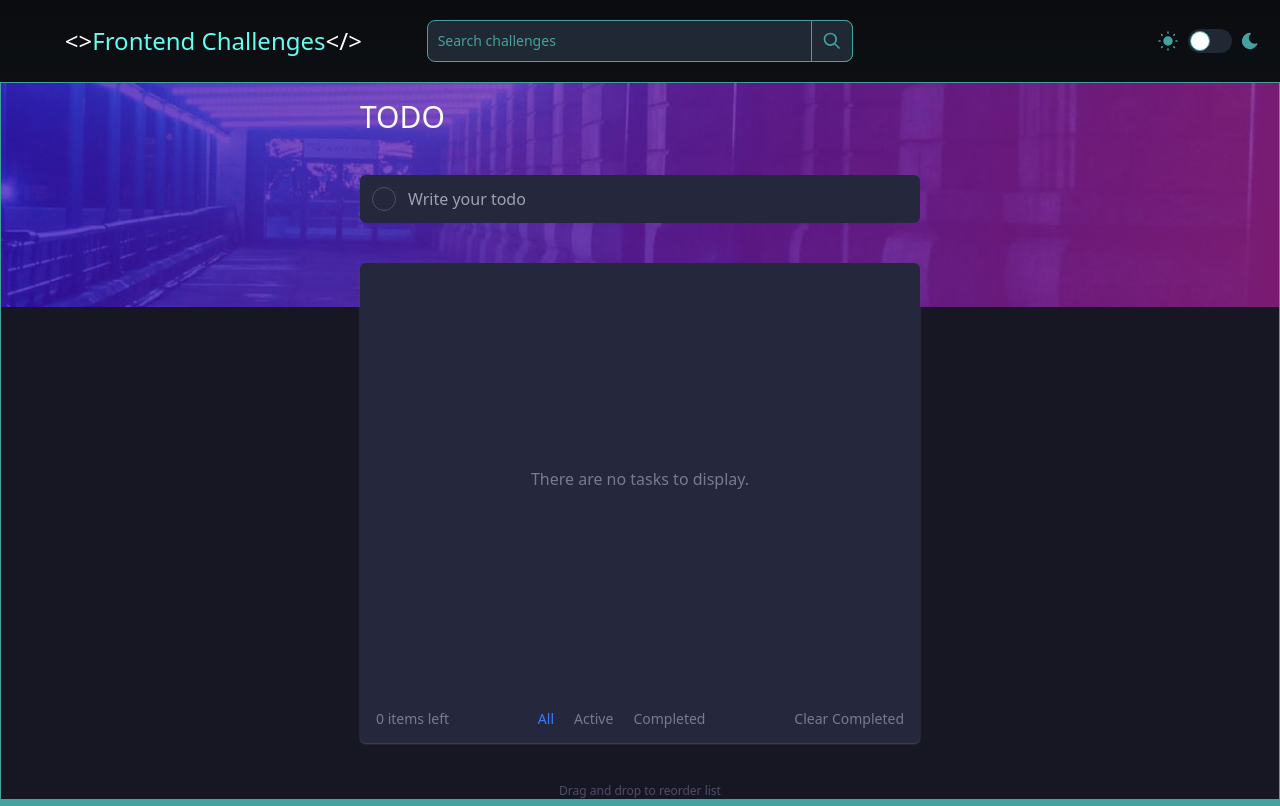
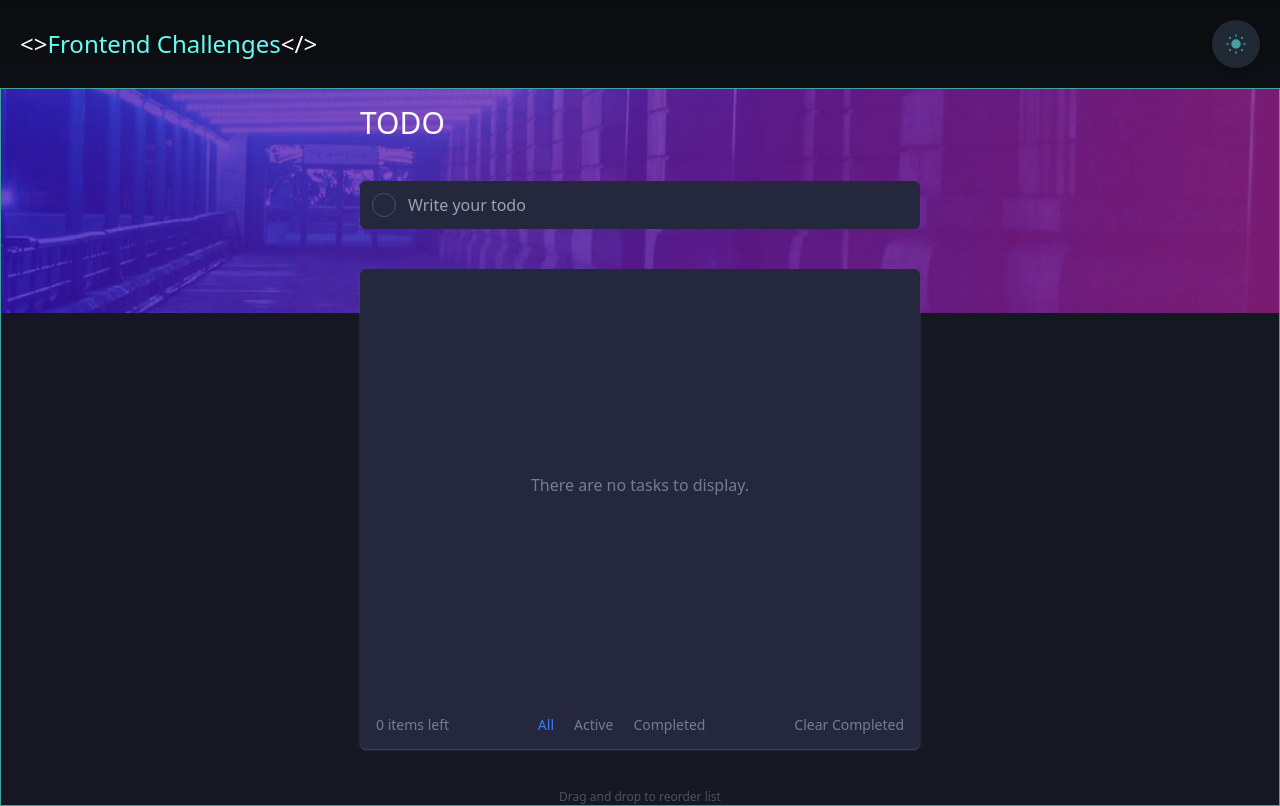
Before and after one commit to mrccord/frontend-challenges, a Next.js app: page /todo-app in a window 1280 px wide. Built offline with nearby package versions, Linux system fonts and the light colour scheme.

Commit message:
change toggle button and change header

```diff
--- a/src/app/components/Header.tsx
+++ b/src/app/components/Header.tsx
@@ -1,21 +1,15 @@
 import Link from 'next/link'
 import React from 'react'
-import SearchButton from './SearchButton'
 import ToggleButton from './ToggleButton'
 
 export default function Header() {
   return (
     <header className="flex justify-around pb-5 pt-5 text-center text-white dark:text-electric-blue">
-      <div className="flex w-full justify-center text-2xl">
-        <Link className="m-auto" href="/">
-          <span className="text-keppel dark:text-white">{'<>'}</span>Frontend
-          Challenges
-          <span className="text-keppel dark:text-white">{'</>'}</span>
-        </Link>
-      </div>
-      <div className="w-full self-center">
-        <SearchButton />
-      </div>
+      <Link className="m-auto ml-5 flex  w-full flex-row text-2xl" href="/">
+        <span className="text-keppel dark:text-white">{'<>'}</span>Frontend
+        Challenges
+        <span className="text-keppel dark:text-white">{'</>'}</span>
+      </Link>
       <div className="flex w-full justify-end">
         <ToggleButton />
       </div>
--- a/src/app/components/ToggleButton.tsx
+++ b/src/app/components/ToggleButton.tsx
@@ -9,23 +9,21 @@ export default function ToggleButton() {
   const [theme, setTheme] = useTheme()
   return (
     <div className="mr-5 flex items-center">
-      <span>
-        <SunIcon className="h-6 w-6 text-keppel" />
-      </span>
-      <label className="relative ml-2 mr-2 inline-flex cursor-pointer items-center self-center">
-        <input
-          type="checkbox"
-          value=""
-          className="peer sr-only"
-          onChange={() =>
-            setTheme(theme === Theme.DARK ? Theme.LIGHT : Theme.DARK)
-          }
-        />
-        <div className="peer h-6 w-11 rounded-full bg-keppel after:absolute after:left-[2px] after:top-0.5 after:h-5 after:w-5 after:rounded-full after:border after:border-keppel after:bg-white after:transition-all after:content-[''] peer-checked:bg-keppel peer-checked:after:translate-x-full peer-checked:after:border-white peer-focus:ring-4 peer-focus:ring-keppel dark:border-dark-gunmetal dark:bg-dark-gunmetal dark:peer-focus:ring-keppel"></div>
-      </label>
-      <span>
-        <MoonIcon className="h5 w-5 text-keppel" />
-      </span>
+      {theme === Theme.DARK ? (
+        <button
+          className="flex h-12 w-12 items-center justify-center rounded-full bg-white p-3 shadow-md dark:bg-dark-gunmetal"
+          onClick={() => setTheme(Theme.LIGHT)}
+        >
+          <SunIcon className="h-8 w-8 text-keppel" />
+        </button>
+      ) : (
+        <button
+          className="flex h-12 w-12 items-center justify-center rounded-full bg-white p-3 shadow-md dark:bg-dark-gunmetal"
+          onClick={() => setTheme(Theme.DARK)}
+        >
+          <MoonIcon className="h-5 w-5 text-keppel" />
+        </button>
+      )}
     </div>
   )
 }
```
